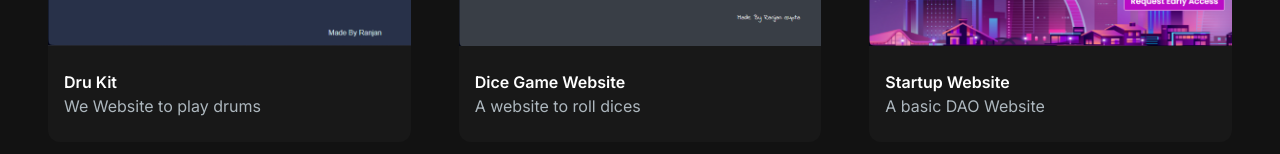
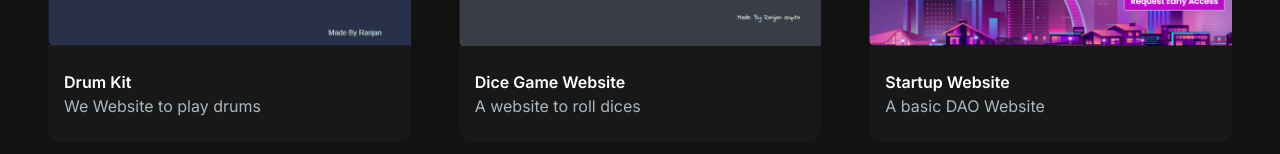
Before and after one commit to Jeffranjan/My-Portfolio, a Next.js app: page / in a window 1280 px wide. Shown: the part 2011-2165 px from the top of the page. Built offline with nearby package versions, Linux system fonts and the light colour scheme.

Commit message:
Project URL are added

```diff
--- a/src/app/components/ProjectCard.jsx
+++ b/src/app/components/ProjectCard.jsx
@@ -2,7 +2,7 @@ import React from "react";
 import { CodeBracketIcon, EyeIcon } from "@heroicons/react/24/outline";
 import Link from "next/link";
 
-const ProjectCard = ({ imgUrl, title, description }) => {
+const ProjectCard = ({ imgUrl, title, description, gitUrl, previewUrl }) => {
   return (
     <div>
       <div
@@ -15,13 +15,13 @@ const ProjectCard = ({ imgUrl, title, description }) => {
       >
         <div className="overlay absolute top-0 left-0 w-full h-full bg-[#181818] bg-opacity-0 hidden group-hover:flex group-hover:bg-opacity-80 transition-all duration-500 items-center justify-center">
           <Link
-            href="/"
+            href={previewUrl}
             className="h-14 w-14 border-2 relative rounded-full border-[#ADB7BE] hover:border-white mr-4 group/link"
           >
             <EyeIcon className="h-10 w-10 text-[#ADB7BE] group-hover/link:text-white absolute top-1/2 left-1/2 transform -translate-x-1/2 -translate-y-1/2" />
           </Link>
           <Link
-            href="/"
+            href={gitUrl}
             className="h-14 w-14 border-2 relative rounded-full border-[#ADB7BE] hover:border-white group/link"
           >
             <CodeBracketIcon className="h-10 w-10 text-[#ADB7BE] group-hover/link:text-white absolute top-1/2 left-1/2 transform -translate-x-1/2 -translate-y-1/2" />
--- a/src/app/components/ProjectsSection.jsx
+++ b/src/app/components/ProjectsSection.jsx
@@ -10,6 +10,8 @@ const projectsData = [
     description: "A shopping website",
     image: "/images/projects/two-good-website.png",
     tag: ["All", "Web"],
+    gitUrl: "https://github.com/Jeffranjan/Two-Good",
+    previewUrl: "https://jeffranjan.github.io/Two-Good/",
   },
   {
     id: 2,
@@ -17,6 +19,8 @@ const projectsData = [
     description: "A website to Generate Passwords",
     image: "/images/projects/password-generator.png",
     tag: ["All", "Web"],
+    gitUrl: "https://github.com/Jeffranjan/Password-Generator",
+    previewUrl: "https://jeffranjan.github.io/Password-Generator/",
   },
   {
     id: 3,
@@ -24,13 +28,17 @@ const projectsData = [
     description: "Restaurent website to buy sushi",
     image: "/images/projects/japanese-food-website.png",
     tag: ["All", "Web"],
+    gitUrl: "https://github.com/Jeffranjan/japnesefood",
+    previewUrl: "https://jeffranjan.github.io/japnesefood/",
   },
   {
     id: 4,
-    title: "Dru Kit",
+    title: "Drum Kit",
     description: "We Website to play drums",
     image: "/images/projects/drum-kit.png",
     tag: ["All", "Mobile"],
+    gitUrl: "https://github.com/Jeffranjan/DrumSet",
+    previewUrl: "https://jeffranjan.github.io/DrumSet/",
   },
   {
     id: 5,
@@ -38,6 +46,8 @@ const projectsData = [
     description: "A website to roll dices",
     image: "/images/projects/dice-game.png",
     tag: ["All", "Web"],
+    gitUrl: "https://github.com/Jeffranjan/Dice-Game",
+    previewUrl: "https://jeffranjan.github.io/Dice-Game/",
   },
   {
     id: 6,
@@ -45,6 +55,8 @@ const projectsData = [
     description: "A basic DAO Website",
     image: "/images/projects/dao-website.png",
     tag: ["All", "Web"],
+    gitUrl: "https://github.com/Jeffranjan/DAO-Website",
+    previewUrl: "https://jeffranjan.github.io/DAO-Website/",
   },
 ];
 const ProjectsSection = () => {
@@ -87,6 +99,9 @@ const ProjectsSection = () => {
             title={project.title}
             description={project.description}
             imgUrl={project.image}
+            previewUrl={project.previewUrl}
+            gitUrl={project.gitUrl}
+            tag={project.tag}
           />
         ))}
       </div>
```
